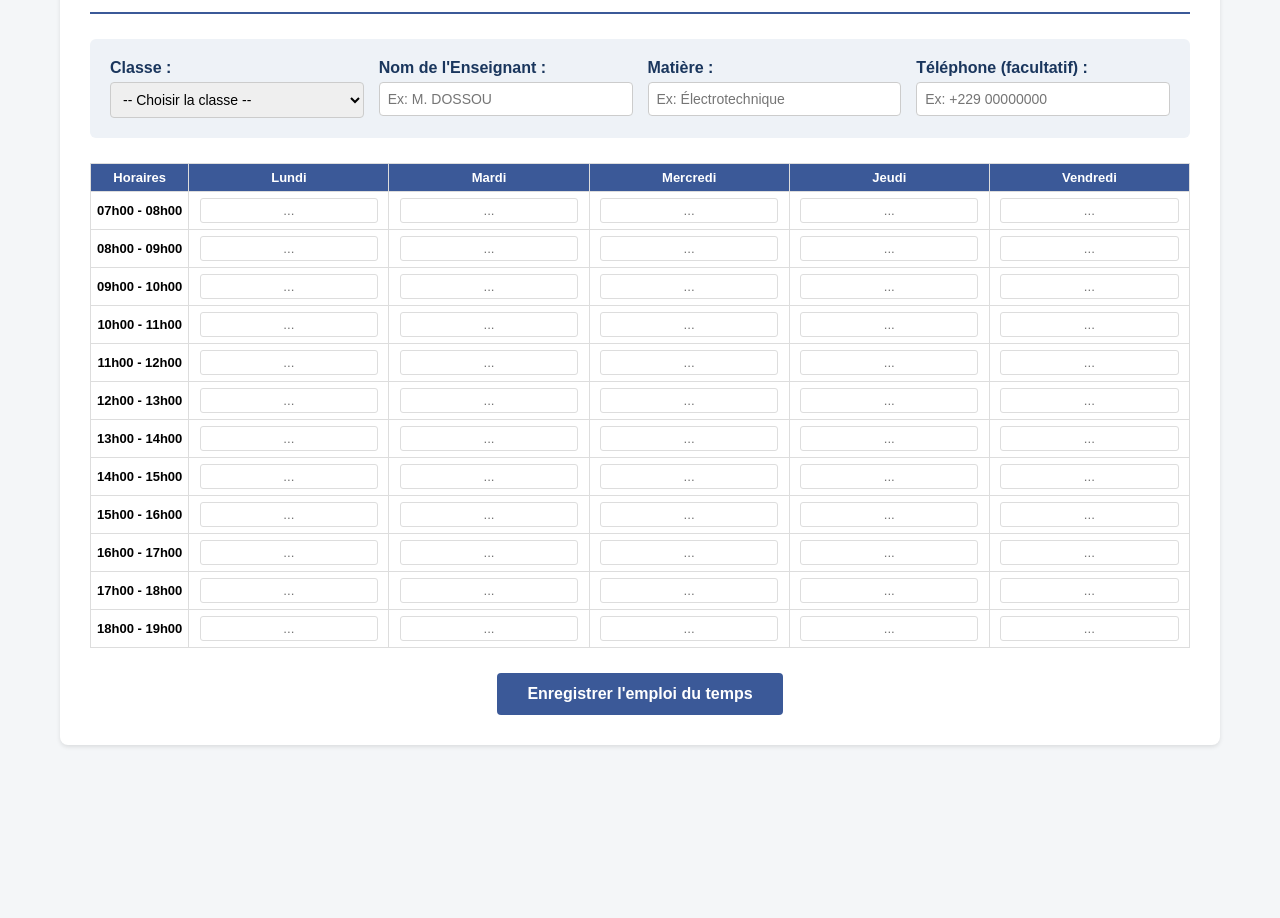
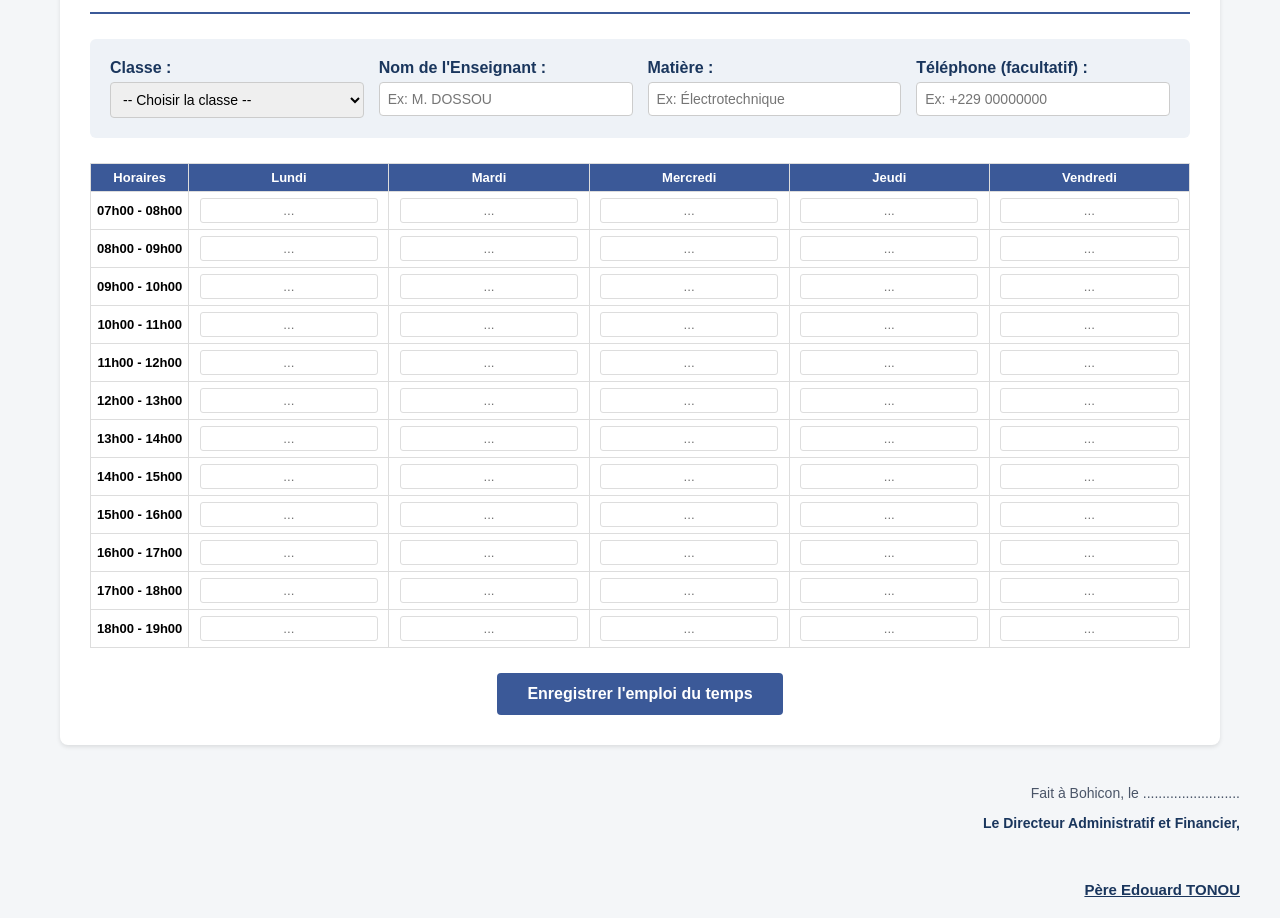
Before and after one commit to TuttoConMaria/emploi-du-temps, a website: page index.html in a window 1280 px wide. Shown: the part 107-1025 px from the top of the page. Before the commit the page ends 872 px from the top, so only its background shows below. Drawn offline with Linux system fonts and the light colour scheme.

Commit message:
Update index.html

```diff
--- a/index.html
+++ b/index.html
@@ -89,7 +89,16 @@
         </div>
     </form>
 </div>
-
+<!-- Bloc de Signature du DAF -->
+<div style="margin-top: 40px; text-align: right; margin-right: 20px; page-break-inside: avoid;">
+    <p style="font-size: 14px; margin-bottom: 5px; color: #4a5568;">Fait à Bohicon, le .........................</p>
+    <p style="font-weight: bold; font-size: 14px; color: #1a365d; margin-bottom: 50px;">
+        Le Directeur Administratif et Financier,
+    </p>
+    <p style="font-weight: bold; font-size: 15px; text-decoration: underline; color: #1a365d;">
+        Père Edouard TONOU
+    </p>
+</div>
 <script>
     const hours = [
         '07h00 - 08h00', '08h00 - 09h00', '09h00 - 10h00',
```
